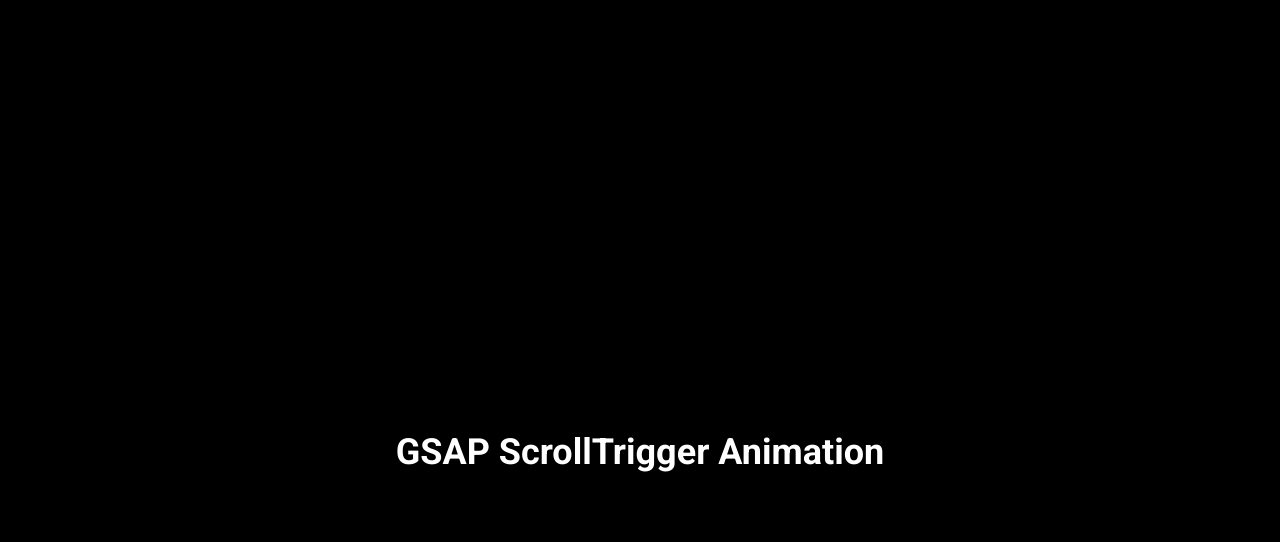
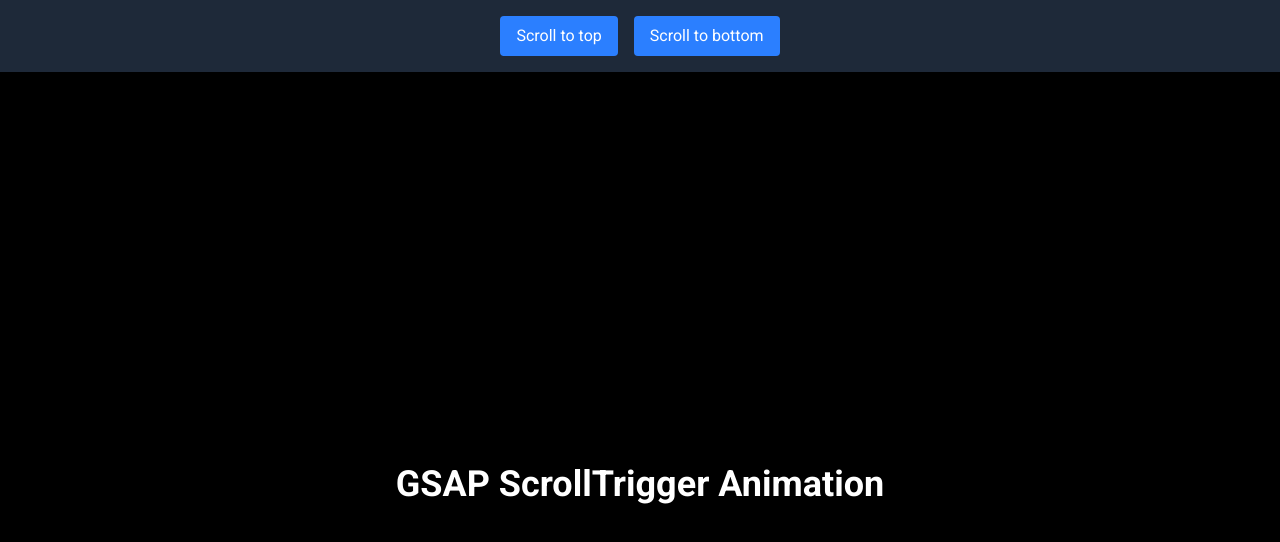
Before and after one commit to rupeshpatil27/React-GSAP-animations, a React (Vite) app in the folder scroll-trigger/: page / in a window 1280 px wide. Shown: the top 542 px of the page. Built offline with nearby package versions, Linux system fonts and the light colour scheme.

Commit message:
add scroll-to functionality using GSAP ScrollToPlugin

```diff
--- a/scroll-trigger/src/App.jsx
+++ b/scroll-trigger/src/App.jsx
@@ -7,19 +7,21 @@
 import FeatureGrid from "./component/FeatureGrid";
 import { ScrollSmoother } from "gsap/ScrollSmoother";
 import { useRef } from "react";
+import { ScrollToPlugin } from "gsap/ScrollToPlugin";
 
-gsap.registerPlugin(ScrollTrigger,ScrollSmoother);
+gsap.registerPlugin(ScrollTrigger, ScrollSmoother,ScrollToPlugin);
 
 const ScrollAnimation = () => {
 
-  const homeRef=useRef(null)
+  const homeRef = useRef(null)
+  const bottomRef = useRef(null)
 
   useGSAP(() => {
 
     const smoother = ScrollSmoother.create({
       smooth: 2,
       effects: true,
-      content: homeRef.current,
+      content: "#scroll-container",
       smoothTouch: 0.1,
     });
 
@@ -39,17 +41,36 @@
   }, []);
 
   return (
-    <div className="" ref={homeRef}>
-      <div className="h-[50vh]"></div>
+    <>
+      <nav className="fixed top-0 left-0 right-0 bg-gray-800 text-white py-4 z-50 shadow-md">
+        <div className="max-w-7xl mx-auto px-6 flex justify-center space-x-4">
+          <button
+            className="px-4 py-2 bg-blue-500 hover:bg-blue-600 rounded"
+            onClick={() => gsap.to(window, { scrollTo: homeRef.current, duration: 2 })}
+          >
+            Scroll to top
+          </button>
+          <button
+            className="px-4 py-2 bg-blue-500 hover:bg-blue-600 rounded"
+            onClick={() => gsap.to(window, { scrollTo: bottomRef.current, duration: 2})}
+          >
+            Scroll to bottom
+          </button>
+        </div>
+      </nav>
+
+      <div className="min-h-screen" id="scroll-container" ref={homeRef}>
+
         <div className="space-y-8 p-8">
+          <div className="h-[50vh]"/>
           <h1 className="text-center text-4xl font-bold">GSAP ScrollTrigger Animation</h1>
 
-        <div className="scroll-element bg-blue-500 text-white p-10 rounded-md shadow-lg">
+          <div className="scroll-element el1 bg-blue-500 text-white p-10 rounded-md shadow-lg">
             <h2 className="text-2xl">Scroll Down to See Animation</h2>
             <p className="mt-4">This is an animated element that fades in and moves up as you scroll.</p>
           </div>
 
-        <div className="scroll-element bg-green-500 text-white p-10 rounded-md shadow-lg">
+          <div className="scroll-element el2 bg-green-500 text-white p-10 rounded-md shadow-lg">
             <h2 className="text-2xl">Another ScrollTriggered Element</h2>
             <p className="mt-4">This element will also trigger an animation on scroll.</p>
           </div>
@@ -70,8 +91,10 @@
           { title: 'Dynamic', description: 'Animations that delight.' },
         ]} />
 
-      <div className="min-h-screen"></div>
+        <div className="min-h-screen" ref={bottomRef}></div>
+
         </div>
+    </>
   );
 };
 
```
Lines whose indentation alone changed are shown as unchanged.
